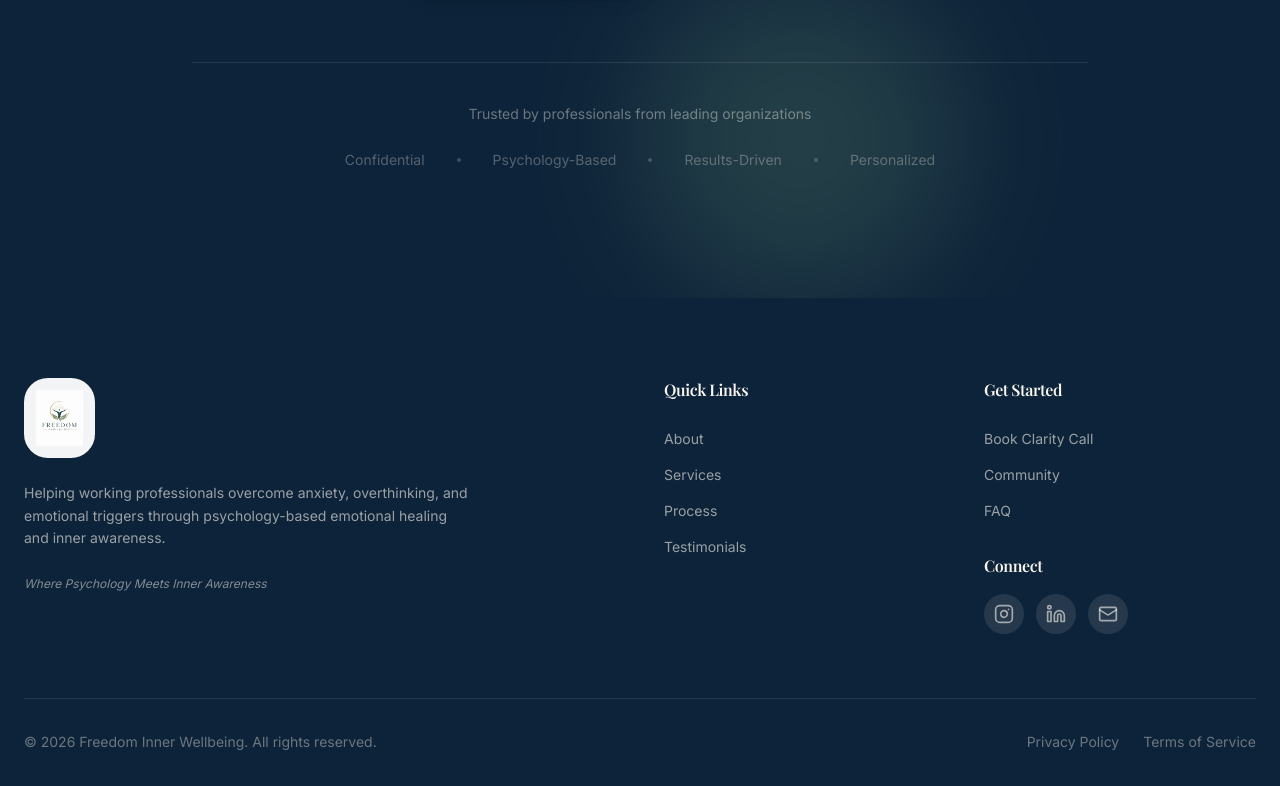
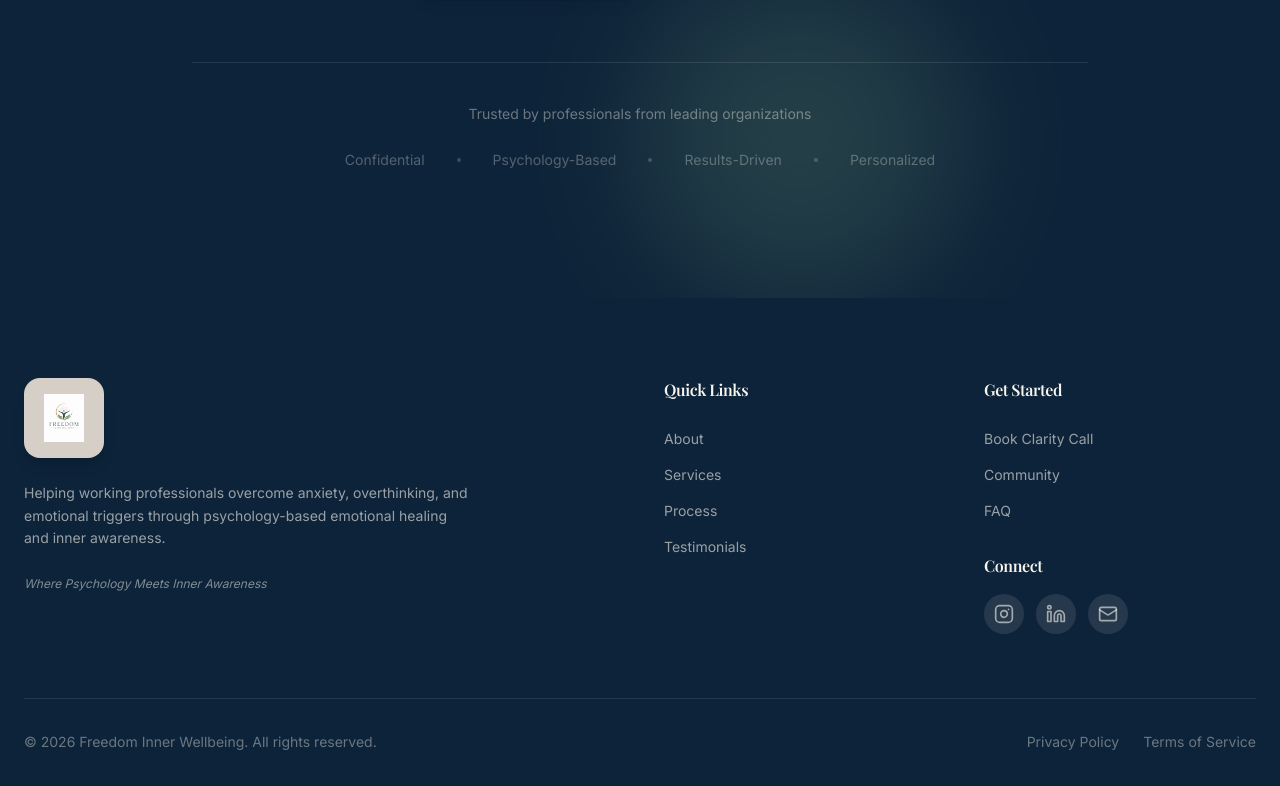
Before and after one commit to mystiicveda-priyani/freedom-inner-wellbeing, a Next.js app: page / in a window 1280 px wide. Shown: the part 8421-9207 px from the top of the page. Built offline with nearby package versions, Linux system fonts and the light colour scheme; a web font is replaced by a local one.

Commit message:
style: update logo container with warm beige background
Match brand aesthetic with rounded corners and shadow effect.

```diff
--- a/components/footer.tsx
+++ b/components/footer.tsx
@@ -31,13 +31,13 @@ export function Footer() {
         <div className="grid md:grid-cols-2 lg:grid-cols-4 gap-12 mb-16">
           {/* Brand */}
           <div className="lg:col-span-2">
-            <div className="mb-6 bg-white/95 rounded-xl p-3 w-fit">
+            <div className="mb-6 bg-beige/90 rounded-2xl px-5 py-4 w-fit shadow-lg shadow-black/10">
               <Image
                 src="/images/logo.png"
                 alt="Freedom Inner Wellbeing"
                 width={180}
                 height={68}
-                className="h-14 w-auto"
+                className="h-12 w-auto"
               />
             </div>
             <p className="text-ivory/60 text-sm leading-relaxed max-w-md mb-6">
```
